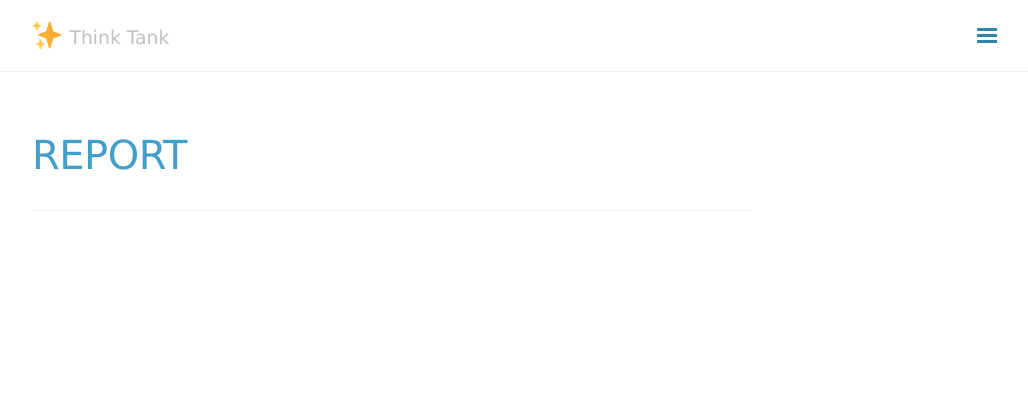
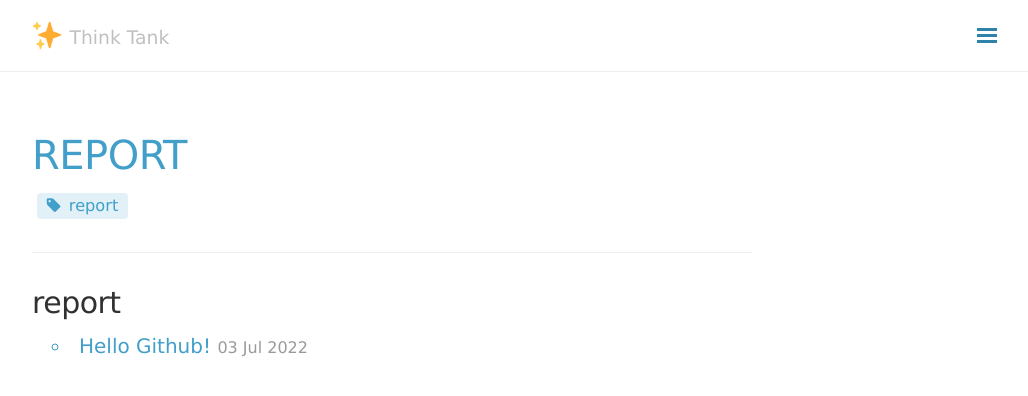
Before and after one commit to kizuc/kizuc.github.io, a Jekyll site: the page built from blog/report.md, in a window 1280 px wide. Shown: the top 396 px of the page, without its empty margins (248-1276 px from the left). Built offline with Jekyll 4.4.1, drawn with Linux system fonts in a browser that asks for light colours; nearby versions of some CDN libraries; comment, search, counter and statistics services are not loaded.

Commit message:
Update 2022-07-03-test.md

```diff
--- a/_posts/2022-07-03-test.md
+++ b/_posts/2022-07-03-test.md
@@ -1,21 +1,20 @@
 ---
-
 title: "Hello Github!"
 except: "깃허브 블로그를 생성하기까지..."
 
+categories: report
 tags: [ report ]
 
 date: 2022-07-03
-
 ---
 
 ## 깃허브 블로그를 만든 이유 <br>
-<p>티스토리 블로그로 배운 걸 기록하고 있었으나, 조정을 해도 가독성이 좋지 않아 이참에 깃허브를 건드려보기로 했다.</p>
+티스토리 블로그로 배운 걸 기록하고 있었으나, 조정을 해도 가독성이 좋지 않아 이참에 깃허브를 건드려보기로 했다.
 
-## git?!
-<p>직접 해보는 건 아는 것과 달랐다. 금방 끝날 줄 알고 했는데 `git`은 고사하고 `Ruby`와 `Gem`, `jekyll`을 거쳐 스킨 적용과 오류 수정까지 생각보다 너무 오래 걸렸다. 하지만 하다보니 대강 어떤 느낌인지 알 것 같아 만들게 됐다.</p>
+## **git?!**
+직접 해보는 건 아는 것과 달랐다. 금방 끝날 줄 알고 했는데 `git`은 고사하고 `Ruby`와 `Gem`, `jekyll`을 거쳐 스킨 적용과 오류 수정까지 생각보다 너무 오래 걸렸다. 하지만 하다보니 대강 어떤 느낌인지 알 것 같아 만들게 됐다.
 
 ## 이전 블로그와의 차이점
-<p> 처음엔 아무것도 모르는 상태에서 기술하느라 키워드만 적고 실습만 해도 빠듯했다면, 이제는 무엇을 모르는 지가 명확해져서 **내가 공부하는 것** 위주로 적어보고자 한다.</p>
+처음엔 아무것도 모르는 상태에서 기술하느라 키워드만 적고 실습만 해도 빠듯했다면, 이제는 무엇을 모르는 지가 명확해져서 **내가 공부하는 것** 위주로 적어보고자 한다.
 <br>
 <br>
```
